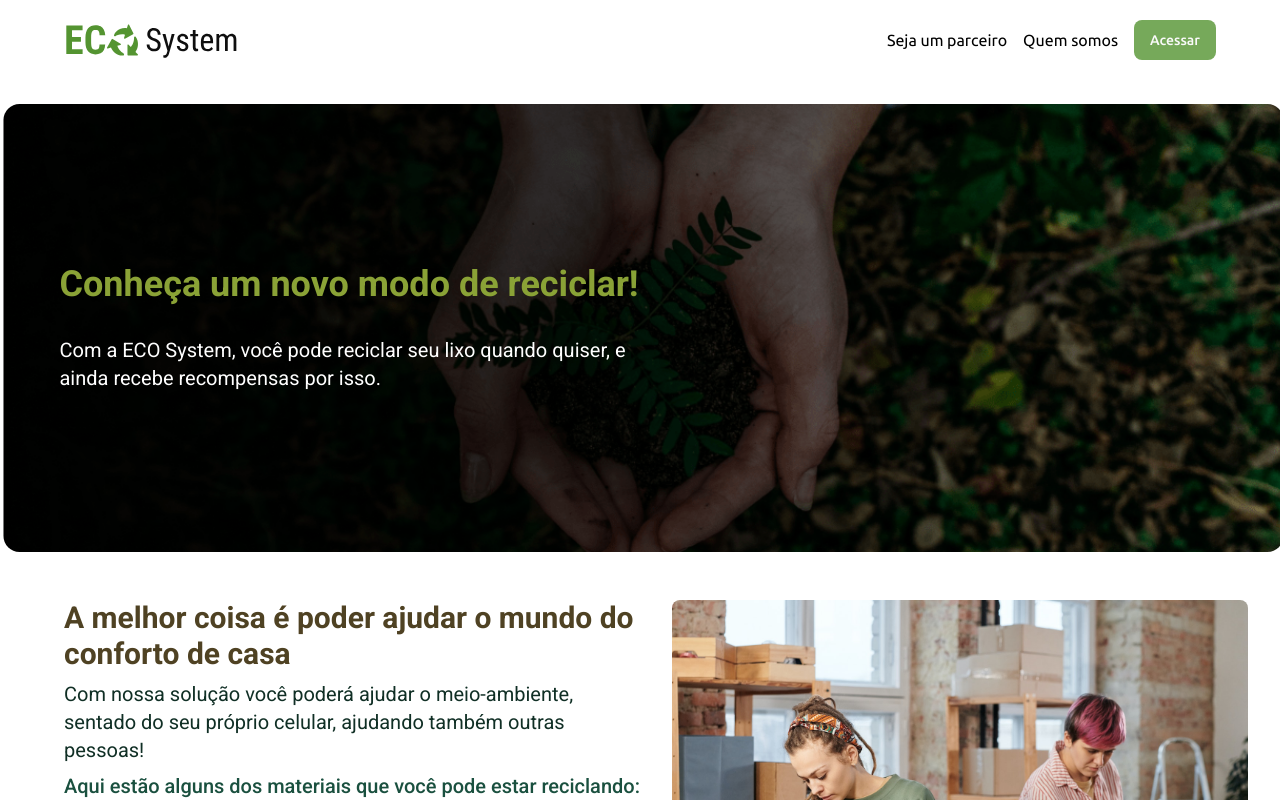
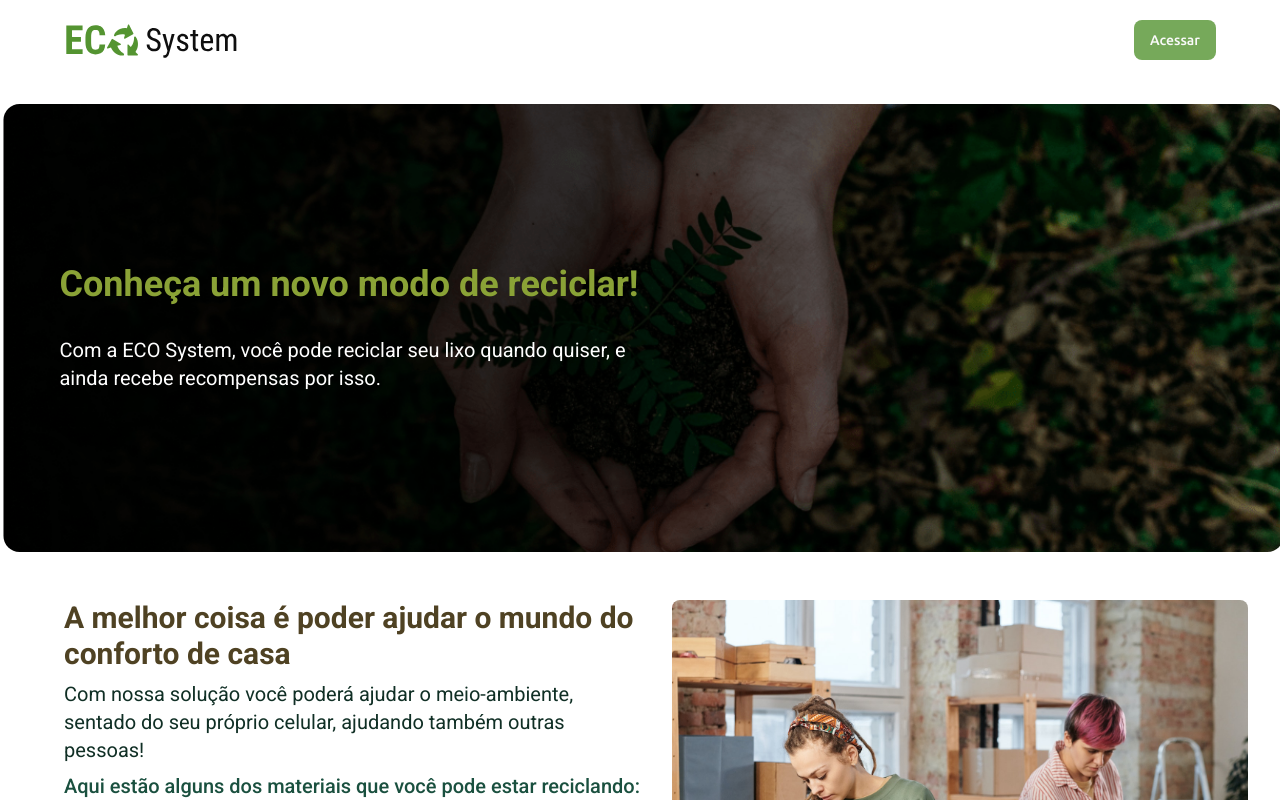
Before and after one commit to projeto-reciclagem/projeto-reciclagem-front, a React (Vite) app: page / in a window 1280 px wide. Shown: the top 800 px of the page. Built offline with nearby package versions, Linux system fonts and the light colour scheme; no server answers.

Commit message:
chore: removing pages from presentation

```diff
--- a/src/components/header.tsx
+++ b/src/components/header.tsx
@@ -9,8 +9,8 @@ export function Header() {
     <header className="flex items-center justify-between px-16 py-3">
       <img src={logo} alt="" />
       <nav className="flex items-center gap-4 font-mono">
-        <Link to="/be-partner">Seja um parceiro</Link>
-        <Link to="/about">Quem somos</Link>
+        {/* <Link to="/be-partner">Seja um parceiro</Link>
+        <Link to="/about">Quem somos</Link> */}
         <Link to="/sign-in">
           <Button className="rounded-lg bg-moss-green-400 px-4 py-2 text-zinc-50 hover:bg-moss-green-600">
             Acessar
```
